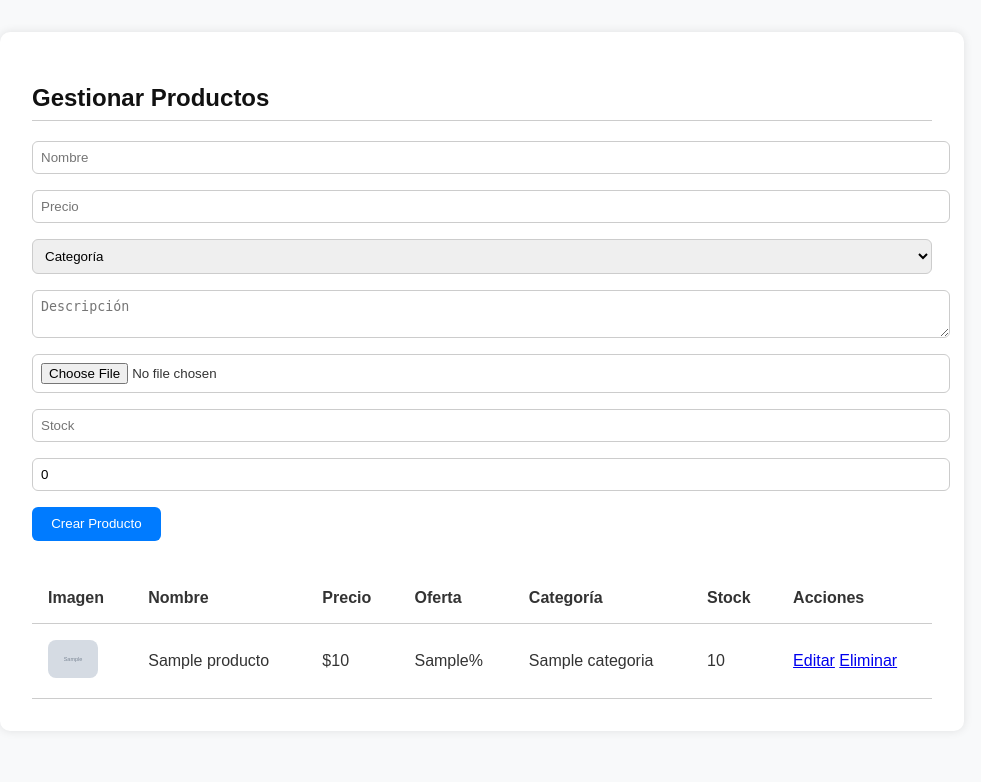
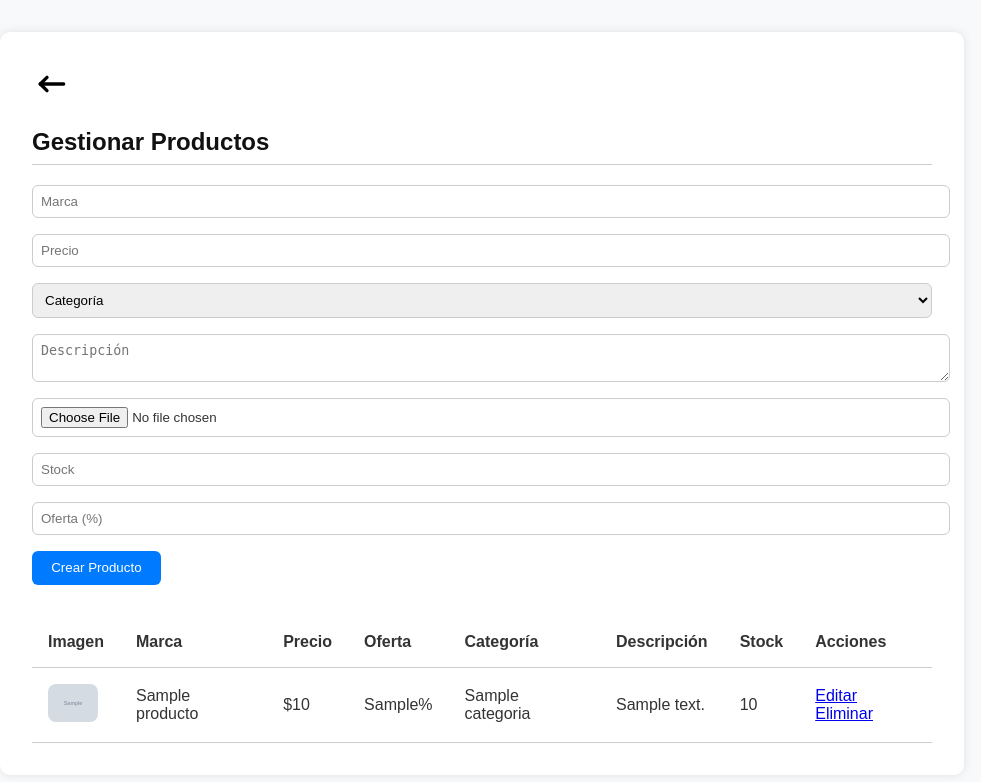
Before and after one commit to garbanzo12/Ecommerce_shoes, a PHP site: page /admin/productos.php in a window 1280 px wide. Shown: the top 782 px of the page, without its empty margins (158-1139 px from the left). Run offline with PHP 8.4, Linux system fonts and the light colour scheme; tables that the repository leaves empty or names only in its code hold one stand-in row (values such as "Sample post"); grey boxes marked "Sample" are stand-in pictures.

Commit message:
CRUD modulo de admin ✅
CRUD modulo de admin ✅

Co-Authored-By: Santiago Sanchez Hernandez <122324891+garbanzo12@users.noreply.github.com>

```diff
--- a/admin/categorias.php
+++ b/admin/categorias.php
@@ -1,4 +1,5 @@
-<?php include("db.php"); ?>
+<?php include("db.php"); ?> <!-- ⬅️ Se incluye la bd -->
+
 <!DOCTYPE html>
 <html lang="es">
 <head>
@@ -8,6 +9,9 @@
 </head>
 <body>
 <div class="admin-container">
+<a href="index.php">
+<?php include ("../includes/arrowSVG.php") ?>
+</a>
   <h2>Gestionar Categorías</h2>
   <form action="categorias.php" method="POST">
     <input type="text" name="nueva_categoria" placeholder="Nombre categoría" required>
--- a/admin/css/estilo.css
+++ b/admin/css/estilo.css
@@ -20,6 +20,7 @@ body {
     color: #111;
     border-bottom: 1px solid #ccc;
     padding-bottom: .5rem;
+
   }
 
   nav a {
@@ -65,3 +66,14 @@ body {
   table img {
     border-radius: 8px;
   }
+
+
+  svg{
+    padding: 0;
+    margin: 0;
+  }
+
+  a{
+    padding: 0;
+    margin: 0;
+  }
--- a/admin/db.php
+++ b/admin/db.php
@@ -1,7 +1,7 @@
 <?php
-$conexion = new mysqli("localhost", "root", "123456", "tienda_sena");
+$conexion = new mysqli("localhost", "root", "123456", "tienda_sena"); // ⬅️ Conexion a la bd
 
-if ($conexion->connect_error) {
-    die("Conexión fallida: " . $conexion->connect_error);
+if ($conexion->connect_error) { // ⬅️ Condicional para el error
+    die("Conexión fallida: " . $conexion->connect_error); // ⬅️ mensaje de error
 }
 ?>
--- a/admin/productos.php
+++ b/admin/productos.php
@@ -7,10 +7,15 @@
   <link rel="stylesheet" href="css/estilo.css">
 </head>
 <body>
+
 <div class="admin-container">
+<a href="index.php">
+<?php include ("../includes/arrowSVG.php") ?>
+</a>
+
   <h2>Gestionar Productos</h2>
   <form action="productos.php" method="POST" enctype="multipart/form-data">
-    <input type="text" name="nombre" placeholder="Nombre" required>
+    <input type="text" name="nombre" placeholder="Marca" required>
     <input type="number" name="precio" step="0.01" placeholder="Precio" required>
 
     <select name="categoria_id" required>
@@ -27,9 +32,10 @@
     <input type="file" name="imagen" accept="image/*" required>
 
     <input type="number" name="stock" placeholder="Stock" required>
-    <input type="number" name="oferta" placeholder="Oferta (%)" value="0" min="0" max="100" required>
+    <input type="number" name="oferta" placeholder="Oferta (%)" min="0" max="100" required>
 
     <button type="submit">Crear Producto</button>
+
   </form>
 
   <?php
@@ -55,6 +61,9 @@
 
           if ($conexion->query($sql)) {
               echo "<p style='color: green;'>Producto creado con éxito.</p>";
+              // Redirigir a la misma página después de insertar para evitar resubmit
+              header("Location: productos.php");
+              exit; // Termina el script después de la redirección
           } else {
               echo "<p style='color: red;'>Error al insertar producto: " . $conexion->error . "</p>";
           }
@@ -63,15 +72,26 @@
       }
   }
 
+  $maxDescripcionLength = 20; // Establece el número máximo de caracteres que deseas mostrar
+
   $productos = $conexion->query("SELECT p.*, c.nombre AS categoria FROM productos p JOIN categorias c ON p.categoria_id = c.id");
-  echo "<table><tr><th>Imagen</th><th>Nombre</th><th>Precio</th><th>Oferta</th><th>Categoría</th><th>Stock</th><th>Acciones</th></tr>";
+
+  echo "<table><tr><th>Imagen</th><th>Marca</th><th>Precio</th><th>Oferta</th><th>Categoría</th><th>Descripción</th><th>Stock</th><th>Acciones</th></tr>";
+
   while ($prod = $productos->fetch_assoc()) {
+      // Truncar descripción si excede el límite de caracteres
+      $descripcion = htmlspecialchars($prod["descripcion"]);
+      if (strlen($descripcion) > $maxDescripcionLength) {
+          $descripcion = substr($descripcion, 0, $maxDescripcionLength) . '...'; // Agregar '...' si excede el límite
+      }
+
       echo "<tr>
               <td><img src='" . $prod["imagen"] . "' width='50'></td>
               <td>" . htmlspecialchars($prod["nombre"]) . "</td>
               <td>$" . $prod["precio"] . "</td>
               <td>" . $prod["oferta"] . "%</td>
               <td>" . htmlspecialchars($prod["categoria"]) . "</td>
+              <td>" . $descripcion . "</td>  <!-- Mostrar descripción truncada aquí -->
               <td>" . $prod["stock"] . "</td>
               <td>
                 <a href='editar_producto.php?id=" . $prod["id"] . "'>Editar</a>
@@ -79,7 +99,9 @@
               </td>
             </tr>";
   }
+
   echo "</table>";
+
   ?>
 </div>
 </body>
--- /dev/null
+++ b/includes/arrowSVG.php
@@ -0,0 +1 @@
+<svg  xmlns="http://www.w3.org/2000/svg"  width="40"  height="40"  viewBox="0 0 24 24"  fill="none"  stroke="#000"  stroke-width="2"  stroke-linecap="round"  stroke-linejoin="round"  class="icon icon-tabler icons-tabler-outline icon-tabler-arrow-narrow-left"><path stroke="none" d="M0 0h24v24H0z" fill="none"/><path d="M5 12l14 0" /><path d="M5 12l4 4" /><path d="M5 12l4 -4" /></svg>
```
Also changed, not shown: admin/bd.sql (added, +30 -0 lines), admin/uploads/Cedula_Inverso.jpg (deleted), admin/uploads/Comillas.png (added).
